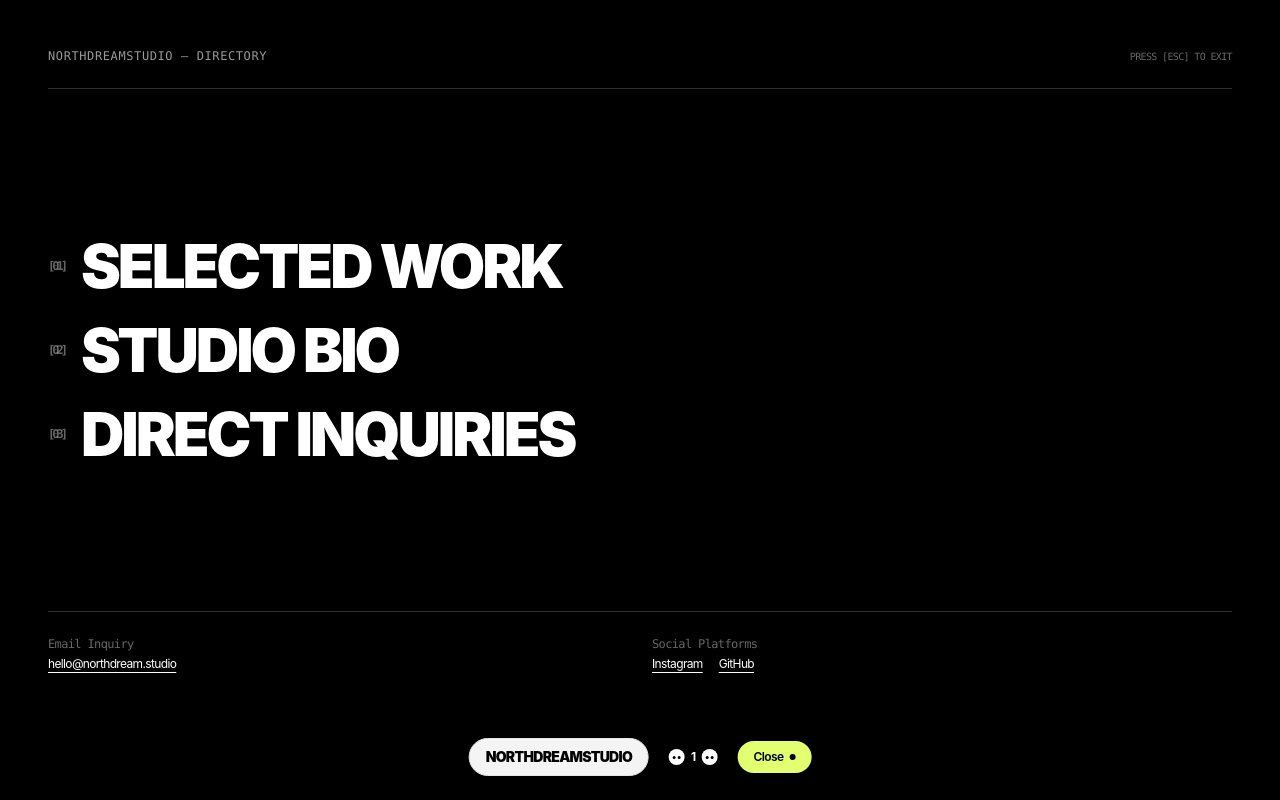
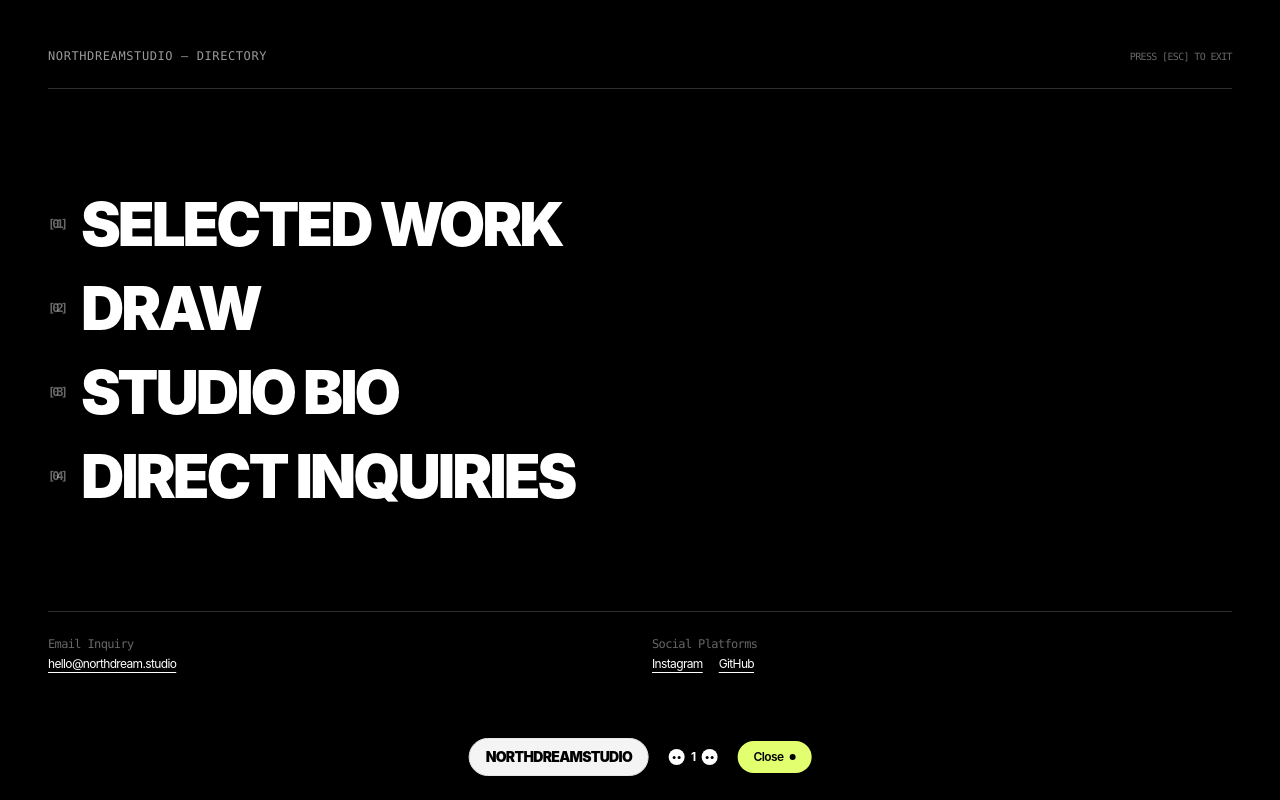
Before and after one commit to NorthMadeIt/NorthDreamStudio, a Next.js app: page / in a window 1280 px wide. Both pictures are taken after a click on the button "Menu". Built offline with nearby package versions, Linux system fonts and the light colour scheme.

Commit message:
Update MenuOverlay.jsx
claude v2

```diff
--- a/src/components/ui/MenuOverlay.jsx
+++ b/src/components/ui/MenuOverlay.jsx
@@ -44,12 +44,22 @@ export default function MenuOverlay({ isOpen, onClose }) {
           </a>
 
           <a
+            href="/draw"
+            className="group flex items-center gap-4 text-[#ffffff] hover:text-[#e2ff70] transition-colors duration-150 w-fit"
+          >
+            <span className="text-xs font-mono text-[#ffffff]/40 group-hover:text-[#e2ff70]">
+              [02]
+            </span>
+            <span>Draw</span>
+          </a>
+
+          <a
             href="#about"
             onClick={onClose}
             className="group flex items-center gap-4 text-[#ffffff] hover:text-[#e2ff70] transition-colors duration-150 w-fit"
           >
             <span className="text-xs font-mono text-[#ffffff]/40 group-hover:text-[#e2ff70]">
-              [02]
+              [03]
             </span>
             <span>Studio Bio</span>
           </a>
@@ -60,7 +70,7 @@ export default function MenuOverlay({ isOpen, onClose }) {
             className="group flex items-center gap-4 text-[#ffffff] hover:text-[#e2ff70] transition-colors duration-150 w-fit"
           >
             <span className="text-xs font-mono text-[#ffffff]/40 group-hover:text-[#e2ff70]">
-              [03]
+              [04]
             </span>
             <span>Direct Inquiries</span>
           </a>
```
